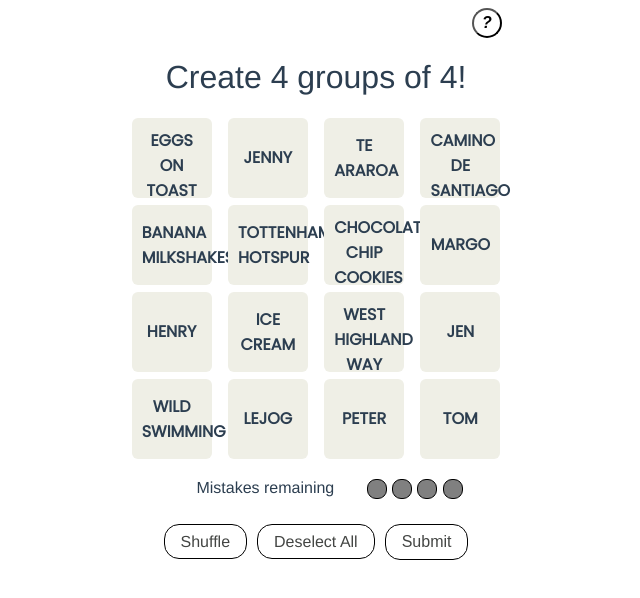
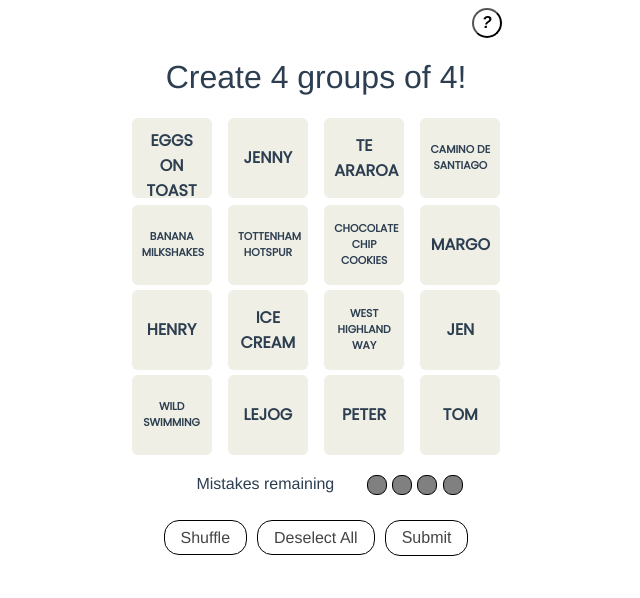
Before and after one commit to margOnline/connections, a Vue app: page / in a window 1280 px wide. Shown: the top 598 px of the page, without its empty margins (324-964 px from the left). Built offline with nearby package versions, Linux system fonts and the light colour scheme; a web font is replaced by a local one.

Commit message:
Update font size for long words

```diff
--- a/src/components/WordSquare.vue
+++ b/src/components/WordSquare.vue
@@ -52,7 +52,7 @@
   color: black;
 }
 .small_font {
-  font-size: 1rem;
+  font-size: 0.675rem;
 }
 .selected {
   background-color: #5a594e;
```
